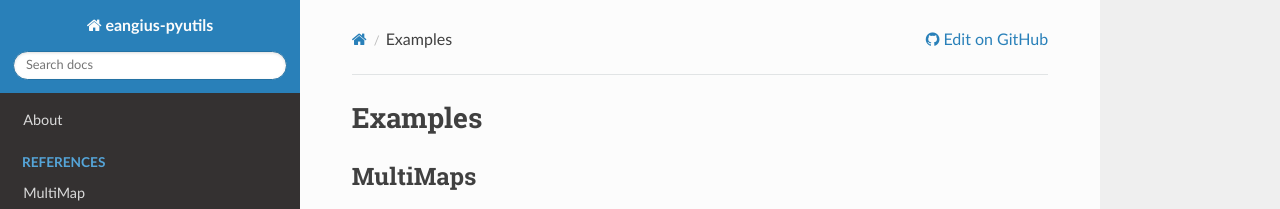
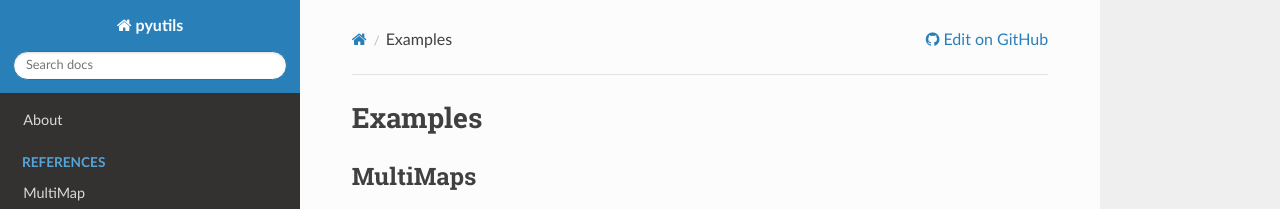
Before and after one commit to eangius/pyutils, an MkDocs documentation site: the page built from docs/examples.md, in a window 1280 px wide. Shown: the top 209 px of the page. Built offline with MkDocs 1.6.1, drawn with Linux system fonts in a browser that asks for light colours; nearby versions of some CDN libraries.

Commit message:
tweaks to docs

```diff
--- a/mkdocs.yml
+++ b/mkdocs.yml
@@ -1,4 +1,4 @@
-site_name: "eangius-pyutils"
+site_name: "pyutils"
 repo_url: https://github.com/eangius/pyutils/
 site_url: https://eangius.github.io/pyutils/
 use_directory_urls: false
```
